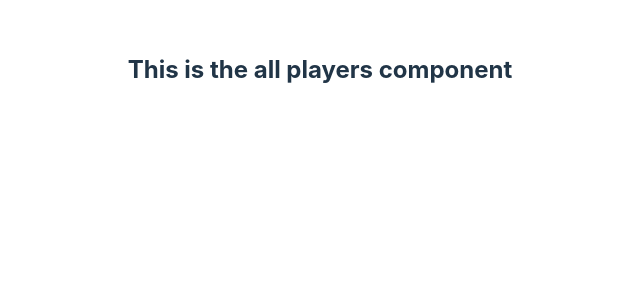
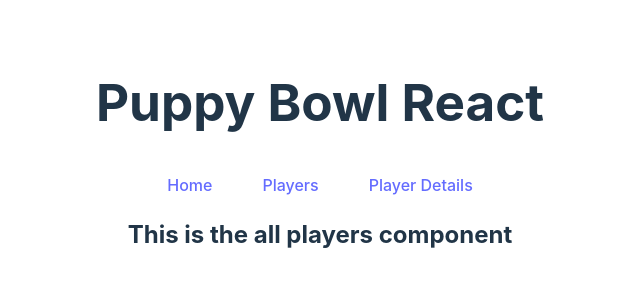
Before and after one commit to mercedechen/Unit3.PuppyBowlReact, a React (Vite) app: page /players in a window 1280 px wide. Shown: the top 300 px of the page, without its empty margins (320-960 px from the left). Built offline with nearby package versions, Linux system fonts and the light colour scheme.

Commit message:
Fix nav bar and add title

```diff
--- a/src/App.jsx
+++ b/src/App.jsx
@@ -1,14 +1,22 @@
 import './App.css'
+
+// react
 import {Routes, Route} from 'react-router-dom'
+
+// components
 import NavBar from './components/NavBar.jsx';
 import AllPlayers from './components/AllPlayers.jsx';
 import SinglePlayer from './components/SinglePlayer.jsx';
 
 function App(){
+
   return (
     <>
+      <nav>
+        <h1>Puppy Bowl React</h1>
+        <NavBar />
+      </nav>
       <Routes>
-        <Route path='/' element={<NavBar />} />
         <Route path='/players' element={<AllPlayers />} />
         <Route path='/players/:id' element={<SinglePlayer />} />
       </Routes>
--- a/src/components/AllPlayers.jsx
+++ b/src/components/AllPlayers.jsx
@@ -1,4 +1,5 @@
 import {useState} from 'react';
+import NavBar from './NavBar.jsx';
 
 function AllPlayers(){
 
--- a/src/components/SinglePlayer.jsx
+++ b/src/components/SinglePlayer.jsx
@@ -1,3 +1,5 @@
+import NavBar from './NavBar.jsx';
+
 function SinglePlayer() {
 
   return (
--- a/src/main.jsx
+++ b/src/main.jsx
@@ -1,7 +1,9 @@
+import App from './App.jsx'
+import './index.css'
+
+// react
 import React from 'react'
 import ReactDOM from 'react-dom/client'
-import App from './App.jsx'
-import './index.css'
 import {BrowserRouter} from 'react-router-dom'
 
 ReactDOM.createRoot(document.getElementById('root')).render(
```
